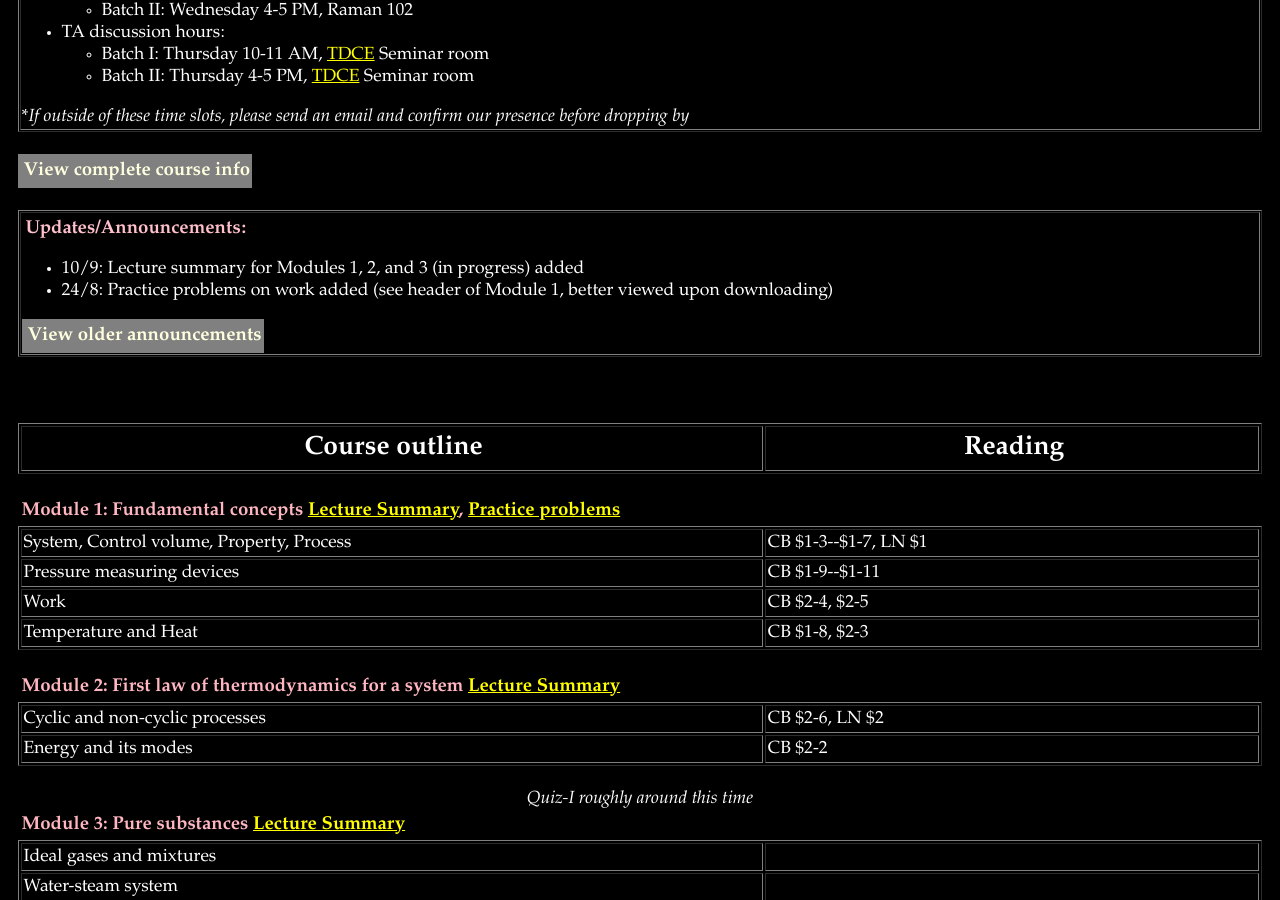
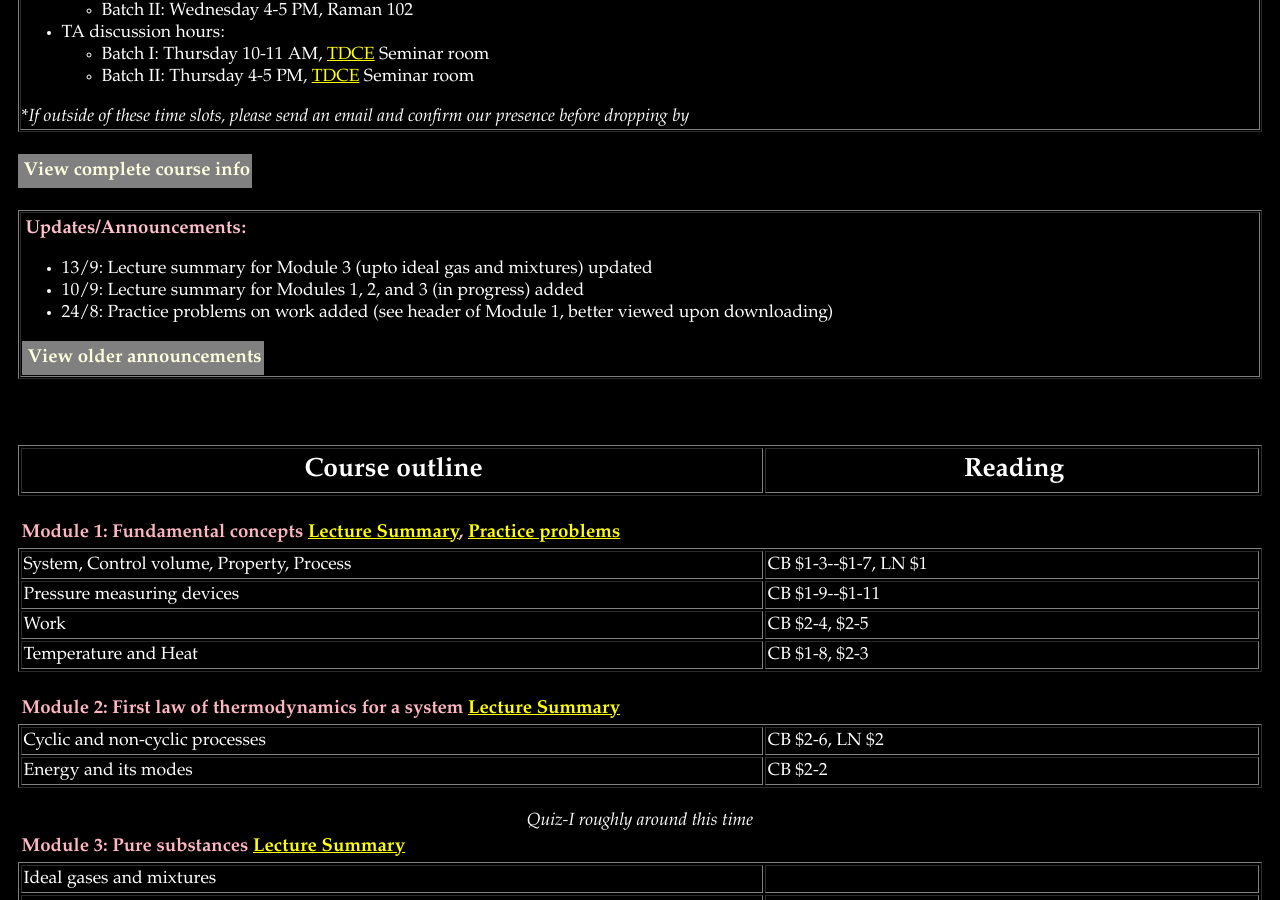
Before and after one commit to krithikasivaram/krithikasivaram.github.io, a Jekyll site: the page teaching/ME1100_Jul_Nov_2019.html, which Jekyll copies as it is, in a window 1280 px wide and 900 px high, scrolled down 459 px. Built offline with Jekyll 4.4.1, drawn with Linux system fonts in a browser that asks for light colours.

Commit message:
message for module 3

```diff
--- a/teaching/ME1100_Jul_Nov_2019.html
+++ b/teaching/ME1100_Jul_Nov_2019.html
@@ -202,6 +202,7 @@ Email: varuns@iitm.ac.in </li>
 <h3> <font color="pink">
 Updates/Announcements:</font></h3>
 <ul>
+	<li>13/9: Lecture summary for Module 3 (upto ideal gas and mixtures) updated</li>
 	<li>10/9: Lecture summary for Modules 1, 2, and 3 (in progress) added</li>
 	<li>24/8: Practice problems on work added (see header of Module 1, better viewed upon downloading) </li>
 </ul>
```
